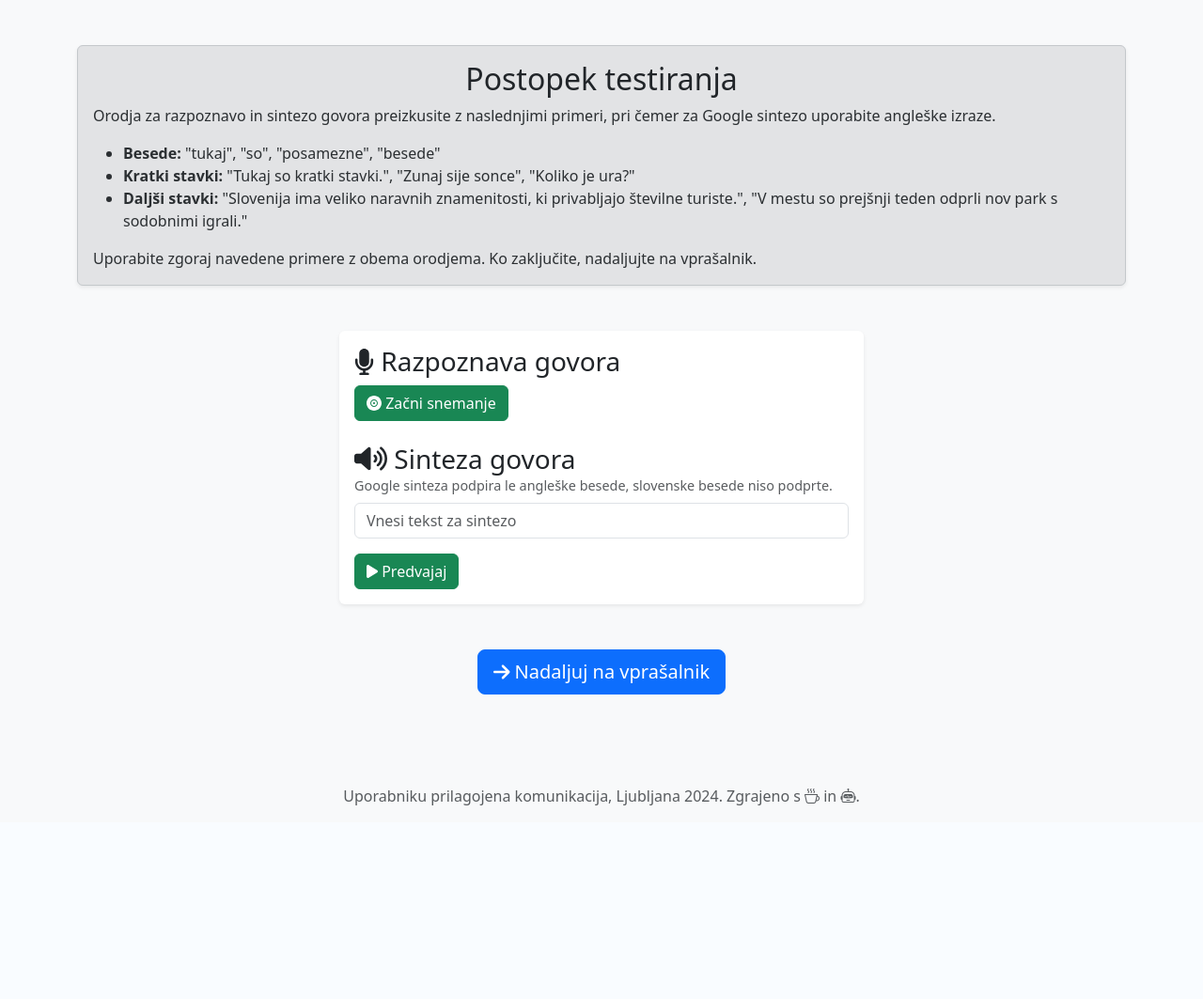
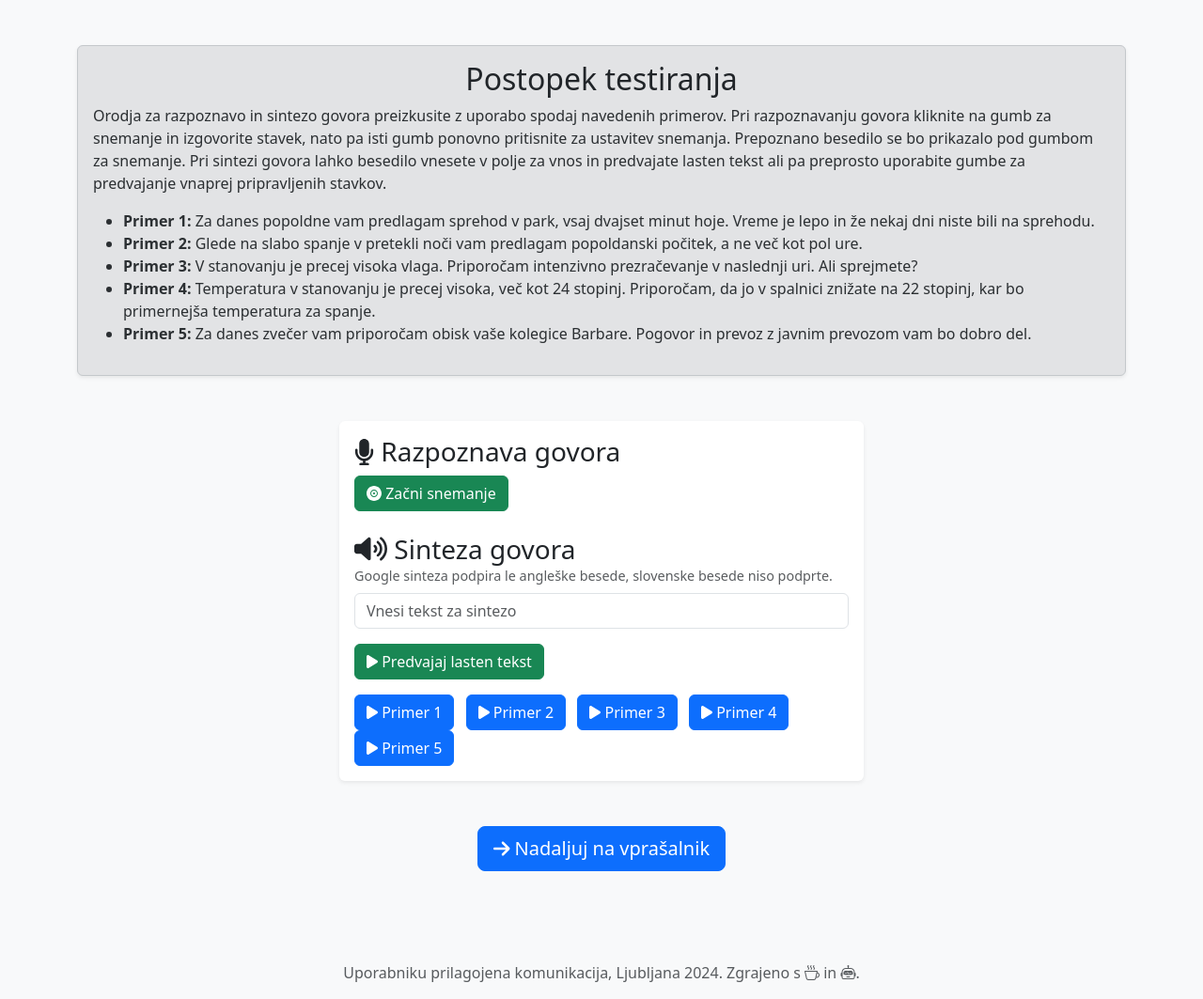
Before and after one commit to Cobald13/UPK_Projekt, a Flask app: page /google_testing.html in a window 1280 px wide. Shown: the part 56-1119 px from the top of the page at 94% size. Before the commit the page ends 913 px from the top, so only its background shows below. Run offline with Flask 3, Linux system fonts and the light colour scheme; some libraries are stand-ins or nearby versions.

Commit message:
pls delej

```diff
--- a/static/app.js
+++ b/static/app.js
@@ -24,7 +24,7 @@ async function toggleRecording() {
 
             mediaRecorder.start();
             isRecording = true;
-            recordButton.innerText = "Stop Recording";
+            recordButton.innerText = "Ustavi snemanje";
             console.log("Recording started...");
         } catch (error) {
             console.error("Error accessing microphone:", error);
@@ -274,3 +274,30 @@ document.addEventListener("DOMContentLoaded", function () {
         backToToolsButton.href = "/microsoft_testing.html";
     }
 });
+
+function synthesizePredefinedText(predefinedText) {
+    fetch('/synthesize', {
+        method: 'POST',
+        headers: { 'Content-Type': 'application/json' },
+        body: JSON.stringify({ text: predefinedText, source: 'Google' }) // Pošlji tekst na strežnik
+    })
+    .then(response => response.json())
+    .then(data => {
+        if (data.audio_file) {
+            const audioElement = document.getElementById('synthesis-audio');
+            const uniqueUrl = `${data.audio_file}?timestamp=${new Date().getTime()}`;
+            audioElement.pause();
+            audioElement.src = "";
+            audioElement.load();
+            audioElement.src = uniqueUrl;
+            audioElement.style.display = 'block';
+            audioElement.play();
+        } else {
+            alert("Napaka pri sintezi besedila: " + data.error);
+        }
+    })
+    .catch(error => {
+        console.error("Napaka pri pošiljanju zahteve za sintezo:", error);
+        alert("Napaka pri sintezi besedila.");
+    });
+}
--- a/templates/google_testing.html
+++ b/templates/google_testing.html
@@ -30,21 +30,35 @@
 
         <!-- Instructions Section -->
         <div class="alert alert-secondary shadow-sm mb-5">
-            <h2 class="text-center text-dark    ">Postopek testiranja</h2>
+            <h2 class="text-center text-dark">Postopek testiranja</h2>
             <p class="mb-3">
-                Orodja za razpoznavo in sintezo govora preizkusite z naslednjimi primeri, pri čemer za Google sintezo
-                uporabite angleške izraze.
+                Orodja za razpoznavo in sintezo govora preizkusite z uporabo spodaj navedenih primerov.
+                Pri razpoznavanju govora kliknite na gumb za snemanje in izgovorite stavek, nato pa isti gumb ponovno
+                pritisnite za ustavitev snemanja. Prepoznano besedilo se bo prikazalo pod gumbom za snemanje.
+                Pri sintezi govora lahko besedilo vnesete v polje za vnos in predvajate lasten tekst ali pa preprosto uporabite gumbe za
+                predvajanje vnaprej pripravljenih stavkov.
             </p>
+
+            <!-- Slovenian Section -->
+            <!-- <h3>Slovenščina</h3> -->
             <ul>
-                <li><b>Besede:</b> "tukaj", "so", "posamezne", "besede"</li>
-                <li><b>Kratki stavki:</b> "Tukaj so kratki stavki.", "Zunaj sije sonce", "Koliko je ura?"</li>
-                <li><b>Daljši stavki:</b> "Slovenija ima veliko naravnih znamenitosti, ki privabljajo številne
-                    turiste.", "V mestu so prejšnji teden odprli nov park s sodobnimi igrali."</li>
+                <li><b>Primer 1:</b> Za danes popoldne vam predlagam sprehod v park, vsaj dvajset minut hoje. Vreme je
+                    lepo in že nekaj dni niste bili na sprehodu.</li>
+                <li><b>Primer 2:</b> Glede na slabo spanje v pretekli noči vam predlagam popoldanski počitek, a ne več
+                    kot pol ure.</li>
+                <li><b>Primer 3:</b> V stanovanju je precej visoka vlaga. Priporočam intenzivno prezračevanje v
+                    naslednji uri. Ali sprejmete?</li>
+                <li><b>Primer 4:</b> Temperatura v stanovanju je precej visoka, več kot 24 stopinj. Priporočam, da jo v
+                    spalnici znižate na 22 stopinj, kar bo primernejša temperatura za spanje.</li>
+                <li><b>Primer 5:</b> Za danes zvečer vam priporočam obisk vaše kolegice Barbare. Pogovor in prevoz z
+                    javnim prevozom vam bo dobro del.</li>
             </ul>
+
             <p class="mb-0">
-                Uporabite zgoraj navedene primere z obema orodjema. Ko zaključite, nadaljujte na vprašalnik.
+
             </p>
         </div>
+
 
         <!-- Google Tools -->
         <div class="col-md-6 mx-auto mb-4">
@@ -69,10 +83,34 @@
                     </div>
                     <input type="text" id="text" class="form-control mb-2 mt-2" placeholder="Vnesi tekst za sintezo">
                     <button class="btn btn-success mt-2" onclick="synthesizeText()">
-                        <i class="fas fa-play"></i> Predvajaj
+                        <i class="fas fa-play"></i> Predvajaj lasten tekst
                     </button>
+                    <div class="mt-3">
+                        <!-- Dodatni gumbi za vnaprej pripravljen tekst -->
+                        <button class="btn btn-primary me-2"
+                            onclick="synthesizePredefinedText('For this afternoon, I suggest a walk in the park, at least a twenty-minute walk. The weather is nice and you haven\'t been for a walk in a few days.')">
+                            <i class="fas fa-play"></i> Primer 1
+                        </button>
+                        <button class="btn btn-primary me-2"
+                            onclick="synthesizePredefinedText('Given the poor sleep last night, I suggest an afternoon rest, but not more than half an hour.')">
+                            <i class="fas fa-play"></i> Primer 2
+                        </button>
+                        <button class="btn btn-primary me-2"
+                            onclick="synthesizePredefinedText('The humidity in the apartment is quite high. I recommend intensive ventilation in the next hour. Do you accept?')">
+                            <i class="fas fa-play"></i> Primer 3
+                        </button>
+                        <button class="btn btn-primary me-2"
+                            onclick="synthesizePredefinedText('The temperature in the apartment is quite high, more than 24 degrees. I recommend that you lower it in the bedroom to 22 degrees, which will be a more suitable temperature for sleeping.')">
+                            <i class="fas fa-play"></i> Primer 4
+                        </button>
+                        <button class="btn btn-primary me-2"
+                            onclick="synthesizePredefinedText('For this evening, I recommend a visit to your colleague Barbara. A conversation and a ride on public transport will do you good.')">
+                            <i class="fas fa-play"></i> Primer 5
+                        </button>
+                    </div>
                     <audio id="synthesis-audio" controls class="mt-3 d-none w-100"></audio>
                 </div>
+
             </div>
         </div>
         <!-- Next Button -->
```
